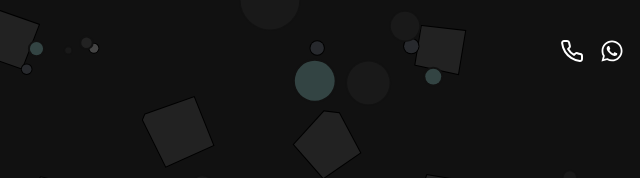
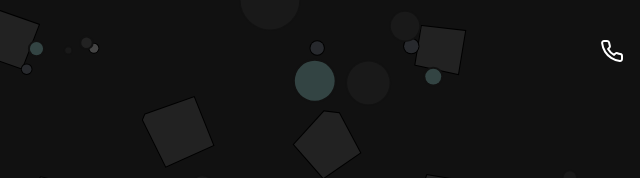
Before and after one commit to jaypatel345/Portfolio_website, a website: page index.html in a window 1280 px wide. Shown: the top 178 px of the page, 640-1280 px from the left. Drawn offline with nearby package versions, Linux system fonts and the light colour scheme; animation ran at ten frames a second; a script that the page names is missing.

Commit message:
new updates

```diff
--- a/index.html
+++ b/index.html
@@ -136,7 +136,7 @@
                     d="M22 16.92v3a2 2 0 0 1-2.18 2 19.79 19.79 0 0 1-8.63-3.07 19.5 19.5 0 0 1-6-6 19.79 19.79 0 0 1-3.07-8.67A2 2 0 0 1 4.11 2h3a2 2 0 0 1 2 1.72 12.84 12.84 0 0 0 .7 2.81 2 2 0 0 1-.45 2.11L8.09 9.91a16 16 0 0 0 6 6l1.27-1.27a2 2 0 0 1 2.11-.45 12.84 12.84 0 0 0 2.81.7A2 2 0 0 1 22 16.92z">
                   </path>
                 </svg></a>
-              <a href="https://wa.me/6354880447?text=Hi, How are you?" target="_blank">
+              <!-- <a href="https://wa.me/6354880447?text=Hi, How are you?" target="_blank">
                 <svg aria-hidden="true" focusable="false" data-prefix="fab" data-icon="whatsapp"
                   class="svg-inline--fa fa-whatsapp fa-w-14" role="img" xmlns="http://www.w3.org/2000/svg" width="24"
                   height="24" viewBox="0 0 448 512">
@@ -144,7 +144,7 @@
                     d="M380.9 97.1C339 55.1 283.2 32 223.9 32c-122.4 0-222 99.6-222 222 0 39.1 10.2 77.3 29.6 111L0 480l117.7-30.9c32.4 17.7 68.9 27 106.1 27h.1c122.3 0 224.1-99.6 224.1-222 0-59.3-25.2-115-67.1-157zm-157 341.6c-33.2 0-65.7-8.9-94-25.7l-6.7-4-69.8 18.3L72 359.2l-4.4-7c-18.5-29.4-28.2-63.3-28.2-98.2 0-101.7 82.8-184.5 184.6-184.5 49.3 0 95.6 19.2 130.4 54.1 34.8 34.9 56.2 81.2 56.1 130.5 0 101.8-84.9 184.6-186.6 184.6zm101.2-138.2c-5.5-2.8-32.8-16.2-37.9-18-5.1-1.9-8.8-2.8-12.5 2.8-3.7 5.6-14.3 18-17.6 21.8-3.2 3.7-6.5 4.2-12 1.4-32.6-16.3-54-29.1-75.5-66-5.7-9.8 5.7-9.1 16.3-30.3 1.8-3.7.9-6.9-.5-9.7-1.4-2.8-12.5-30.1-17.1-41.2-4.5-10.8-9.1-9.3-12.5-9.5-3.2-.2-6.9-.2-10.6-.2-3.7 0-9.7 1.4-14.8 6.9-5.1 5.6-19.4 19-19.4 46.3 0 27.3 19.9 53.7 22.6 57.4 2.8 3.7 39.1 59.7 94.8 83.8 35.2 15.2 49 16.5 66.6 13.9 10.7-1.6 32.8-13.4 37.4-26.4 4.6-13 4.6-24.1 3.2-26.4-1.3-2.5-5-3.9-10.5-6.6z">
                   </path>
                 </svg>
-              </a>
+              </a> -->
               </div>
     </header>
     <div class="absolute inset-0 hidden md:block" id="wrapper-canvas"></div>
```
